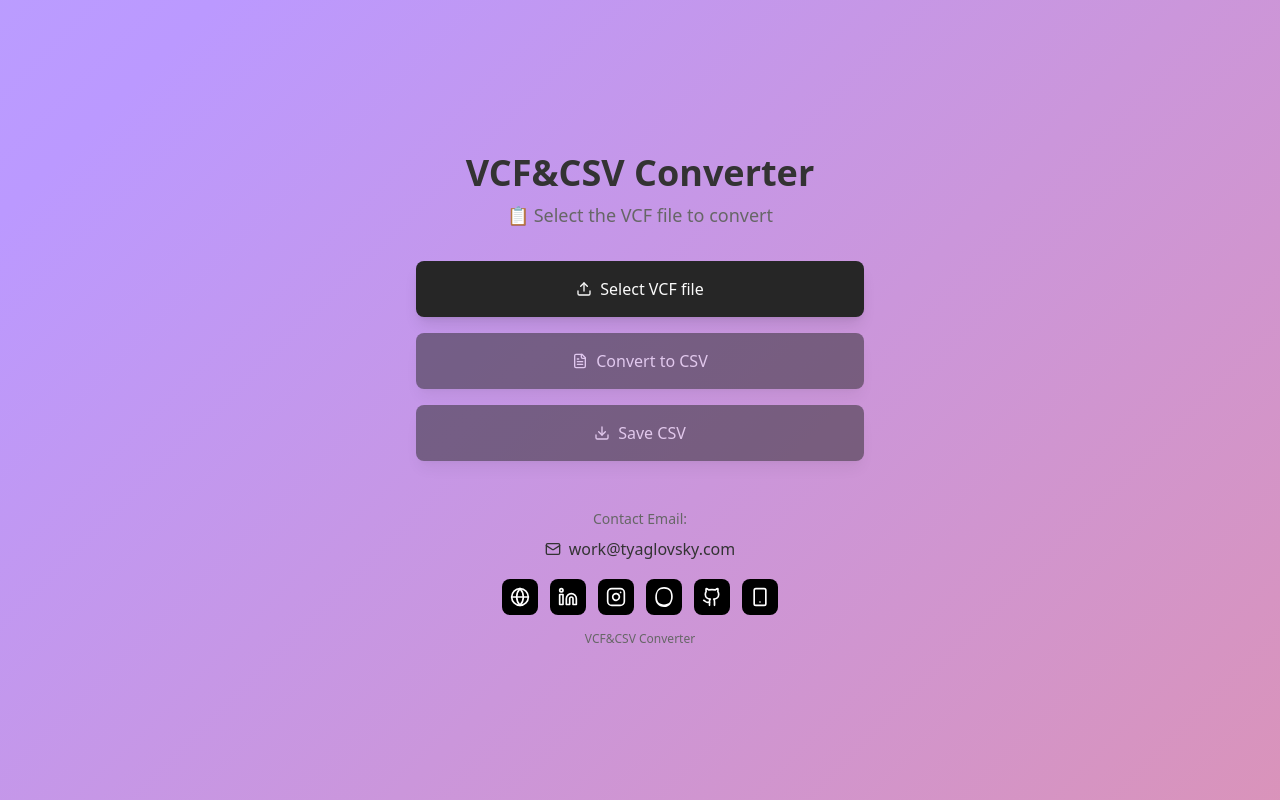
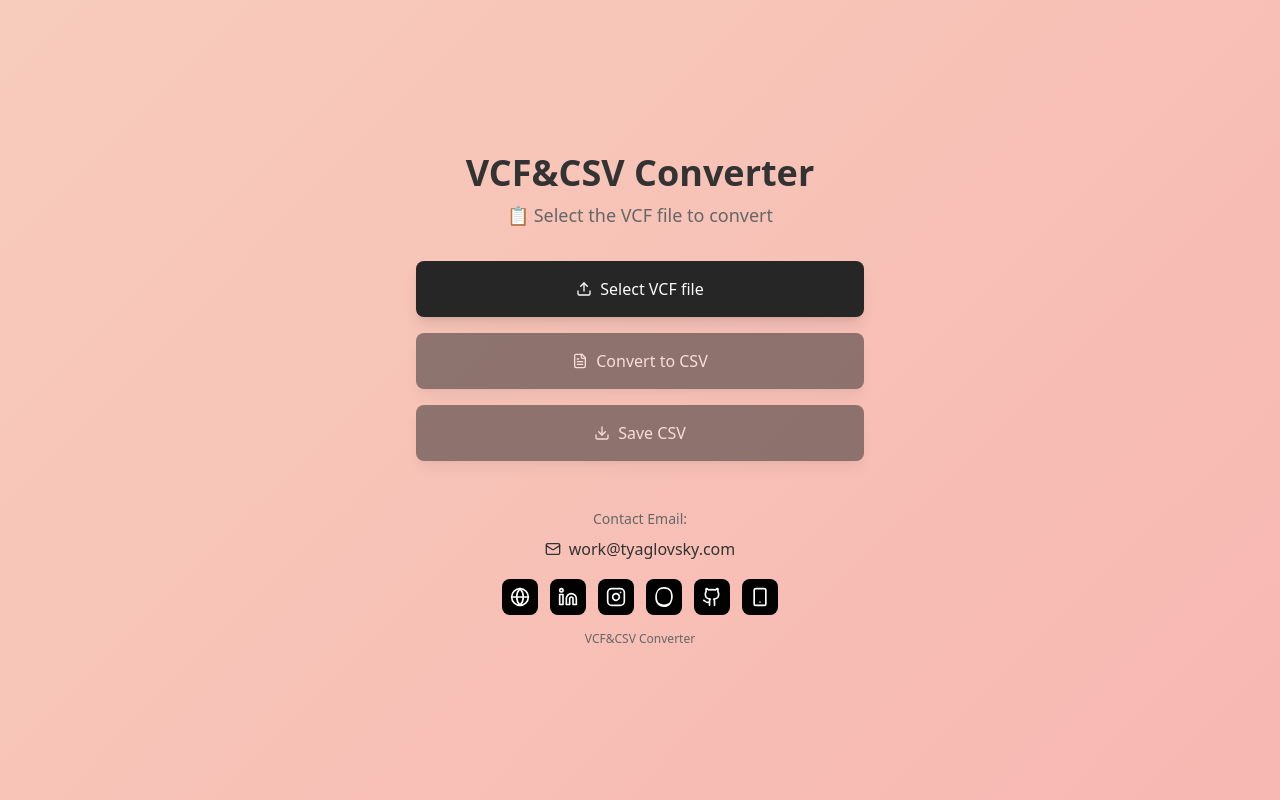
Before and after one commit to tyaglovsky/vc-convertor, a React (Vite) app: page / in a window 1280 px wide. Built offline with nearby package versions, Linux system fonts and the light colour scheme.

Commit message:
Update background colors
Update background colors to match the provided screenshot.

```diff
--- a/src/index.css
+++ b/src/index.css
@@ -39,9 +39,9 @@ All colors MUST be HSL.
     --radius: 0.5rem;
 
     /* VCF Converter Theme */
-    --gradient-start: 210 100% 85%;
-    --gradient-middle: 260 100% 80%;
-    --gradient-end: 15 100% 70%;
+    --gradient-start: 45 100% 96%;
+    --gradient-middle: 15 80% 85%;
+    --gradient-end: 355 85% 80%;
     --converter-primary: 0 0% 15%;
     --converter-primary-foreground: 0 0% 98%;
     --converter-surface: 0 0% 100%;
@@ -104,9 +104,9 @@ All colors MUST be HSL.
     --sidebar-ring: 217.2 91.2% 59.8%;
 
     /* Dark mode adjustments for VCF Converter */
-    --gradient-start: 210 100% 25%;
-    --gradient-middle: 260 100% 30%;
-    --gradient-end: 15 100% 35%;
+    --gradient-start: 45 60% 15%;
+    --gradient-middle: 15 50% 20%;
+    --gradient-end: 355 45% 25%;
     --converter-surface-alpha: 0 0% 0%;
   }
 }
```
